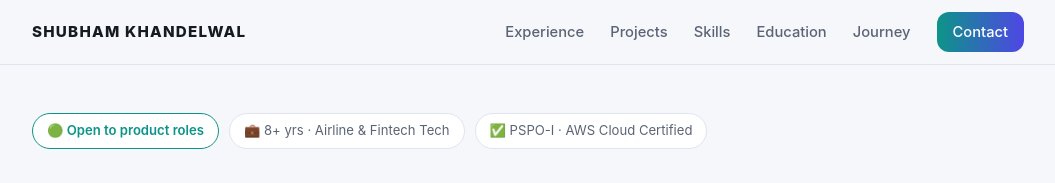
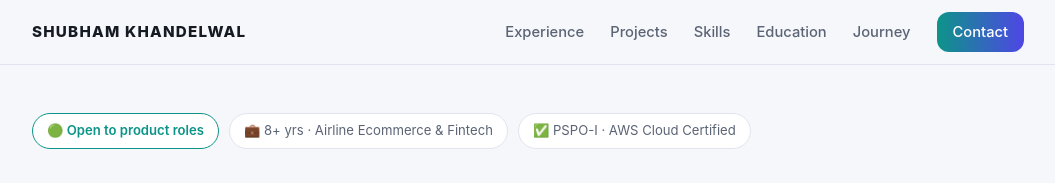
Before and after one commit to Shubha1096/portfolio, a plain HTML site: page index.html in a window 1280 px wide. Shown: the top 183 px of the page, without its empty margins (112-1167 px from the left). Drawn offline with Linux system fonts and the light colour scheme.

Commit message:
Update index.html

```diff
--- a/index.html
+++ b/index.html
@@ -130,7 +130,7 @@
   <div class="wrap">
     <div class="badges">
       <span class="badge open">🟢 Open to product roles</span>
-      <span class="badge">💼 8+ yrs · Airline &amp; Fintech Tech</span>
+      <span class="badge">💼 8+ yrs · Airline Ecommerce &amp; Fintech</span>
       <span class="badge">✅ PSPO-I · AWS Cloud Certified</span>
     </div>
     <div class="hero-grid">
```
